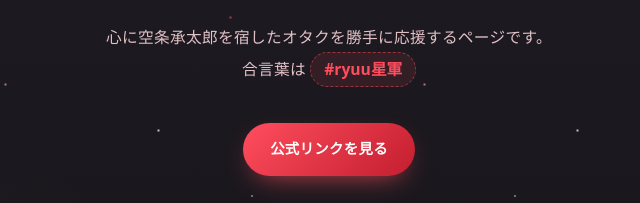
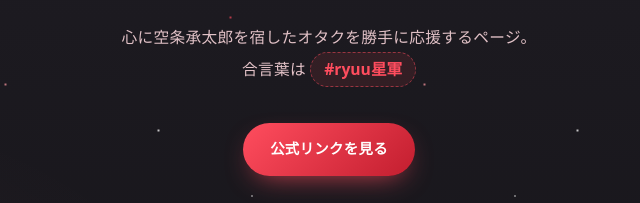
Before and after one commit to chr2808480/supporting_ryuu_movie, a plain HTML site: page index.html in a window 1280 px wide. Shown: the part 381-584 px from the top of the page, 311-951 px from the left. Drawn offline with Linux system fonts and the light colour scheme.

Commit message:
Modify hero lead text in index.html
Updated text in the hero lead paragraph.

```diff
--- a/index.html
+++ b/index.html
@@ -57,7 +57,7 @@
         <span class="hero-title-sub">非公式ファンクラブ</span>
       </h1>
       <p class="hero-lead">
-        心に空条承太郎を宿したオタクを勝手に応援するページです。<br>
+        心に空条承太郎を宿したオタクを勝手に応援するページ。<br>
         合言葉は <button class="tag-copy" data-tag="#ryuu星軍" type="button">#ryuu星軍</button>
       </p>
       <div class="hero-cta">
```
